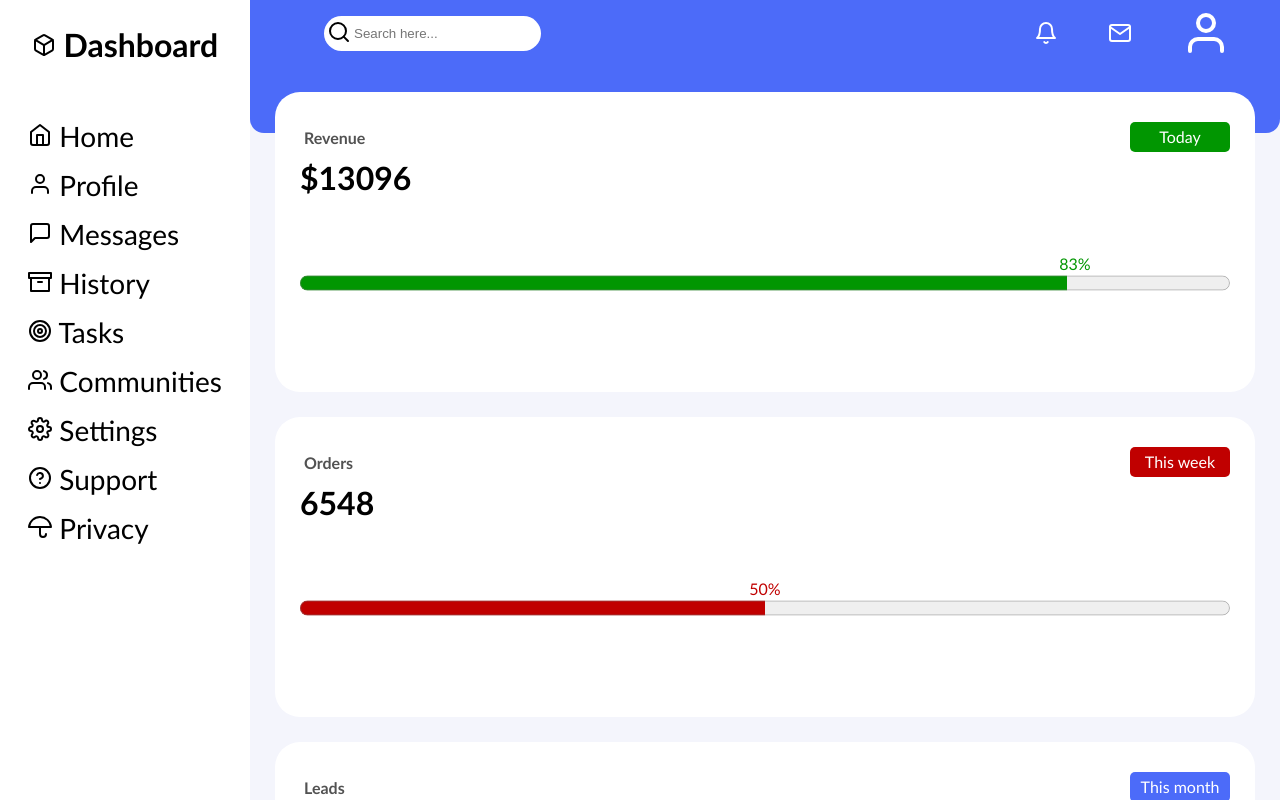
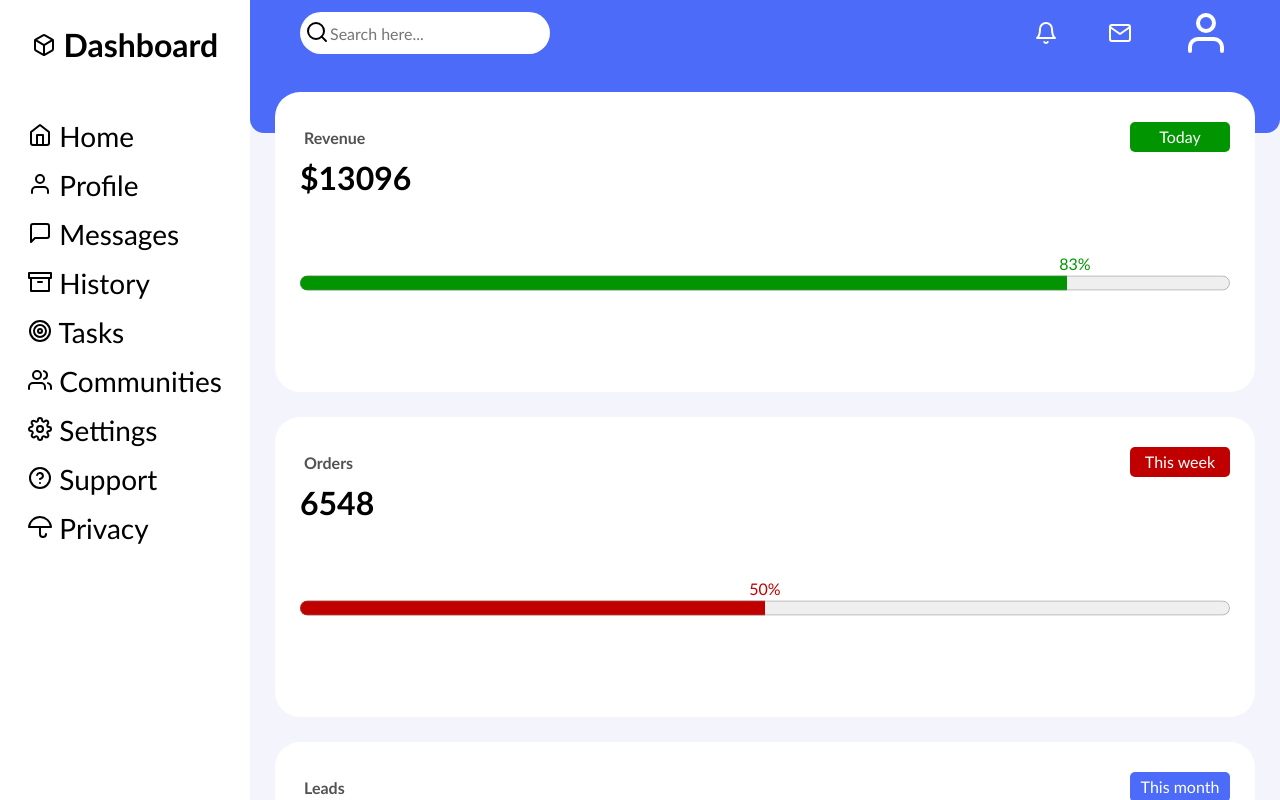
Before and after one commit to Brazy4L/dashboard, a plain HTML site: page index.html in a window 1280 px wide. Drawn offline with Linux system fonts and the light colour scheme.

Commit message:
Fix search icon on Firefox

```diff
--- a/css/style.css
+++ b/css/style.css
@@ -163,6 +163,7 @@ progress {
     display: grid;
     grid-auto-flow: column;
     gap: 50px;
+    padding-left: 50px;
     color: #fff;
 }
 
@@ -176,21 +177,25 @@ progress {
 }
 
 .search {
+    font-family: inherit;
+    font-size: 1rem;
+    grid-area: 1 / 1 / 2 / 2;
     border-radius: 25px;
     border: none;
-    padding: 10px;
     padding-left: 30px;
-    height: 15px;
+    height: 40px;
     align-self: center;
 }
 
 .search-bar {
     display: grid;
-    grid-auto-flow: column;
+    grid-template: 1fr / 1fr;
+    width: 250px;
 }
 
 .search-bar > label {
+    grid-area: 1 / 1 / 2 / 2;
     align-self: center;
-    position: relative;
-    left: 27px;
+    order: 1;
+    padding-left: 5px;
 }
--- a/index.html
+++ b/index.html
@@ -4,14 +4,14 @@
     <meta charset="UTF-8">
     <meta http-equiv="X-UA-Compatible" content="IE=edge">
     <meta name="viewport" content="width=device-width, initial-scale=1.0">
-    <title></title>
+    <title>Dashboard</title>
     <link rel="stylesheet" href="css/style.css">
     <script defer src="js/script.js"></script>
 </head>
 <body>
     <div class="container">
         <div class="sidebar">
-            <a class="home" href="http://127.0.0.1:5500/index.html"><svg xmlns="http://www.w3.org/2000/svg" width="24" height="24" viewBox="0 0 24 24" fill="none" stroke="currentColor" stroke-width="2" stroke-linecap="round" stroke-linejoin="round" class="feather feather-box"><path d="M21 16V8a2 2 0 0 0-1-1.73l-7-4a2 2 0 0 0-2 0l-7 4A2 2 0 0 0 3 8v8a2 2 0 0 0 1 1.73l7 4a2 2 0 0 0 2 0l7-4A2 2 0 0 0 21 16z"></path><polyline points="3.27 6.96 12 12.01 20.73 6.96"></polyline><line x1="12" y1="22.08" x2="12" y2="12"></line></svg> Dashboard</a>
+            <a class="home" href="https://brazy4l.github.io/dashboard/"><svg xmlns="http://www.w3.org/2000/svg" width="24" height="24" viewBox="0 0 24 24" fill="none" stroke="currentColor" stroke-width="2" stroke-linecap="round" stroke-linejoin="round" class="feather feather-box"><path d="M21 16V8a2 2 0 0 0-1-1.73l-7-4a2 2 0 0 0-2 0l-7 4A2 2 0 0 0 3 8v8a2 2 0 0 0 1 1.73l7 4a2 2 0 0 0 2 0l7-4A2 2 0 0 0 21 16z"></path><polyline points="3.27 6.96 12 12.01 20.73 6.96"></polyline><line x1="12" y1="22.08" x2="12" y2="12"></line></svg> Dashboard</a>
             <div>
                 <div><svg xmlns="http://www.w3.org/2000/svg" width="24" height="24" viewBox="0 0 24 24" fill="none" stroke="currentColor" stroke-width="2" stroke-linecap="round" stroke-linejoin="round" class="feather feather-home"><path d="M3 9l9-7 9 7v11a2 2 0 0 1-2 2H5a2 2 0 0 1-2-2z"></path><polyline points="9 22 9 12 15 12 15 22"></polyline></svg> Home</div>
                 <div><svg xmlns="http://www.w3.org/2000/svg" width="24" height="24" viewBox="0 0 24 24" fill="none" stroke="currentColor" stroke-width="2" stroke-linecap="round" stroke-linejoin="round" class="feather feather-user"><path d="M20 21v-2a4 4 0 0 0-4-4H8a4 4 0 0 0-4 4v2"></path><circle cx="12" cy="7" r="4"></circle></svg> Profile</div>
@@ -53,7 +53,7 @@
             </div>
             <div class="content-item bar content-item-3">
                 <div class="sub-text">Leads</div>
-                <div class="number">1237</div>
+                <div class="number">$1237</div>
                 <div class="day">This month</div>
                 <label for="file">17%</label>
                 <progress class="progress-3" value="16.5" max="100"></progress>
```
